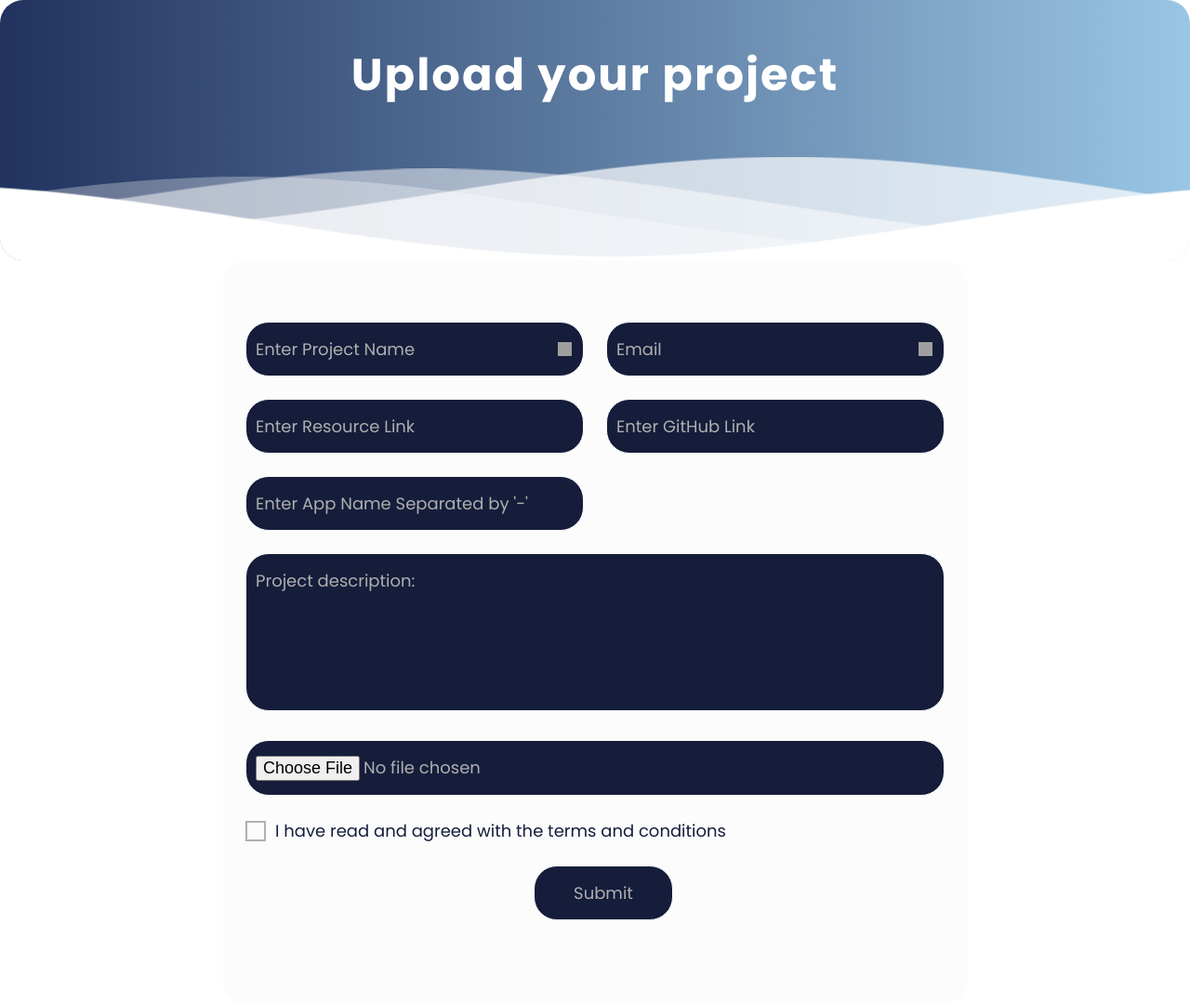
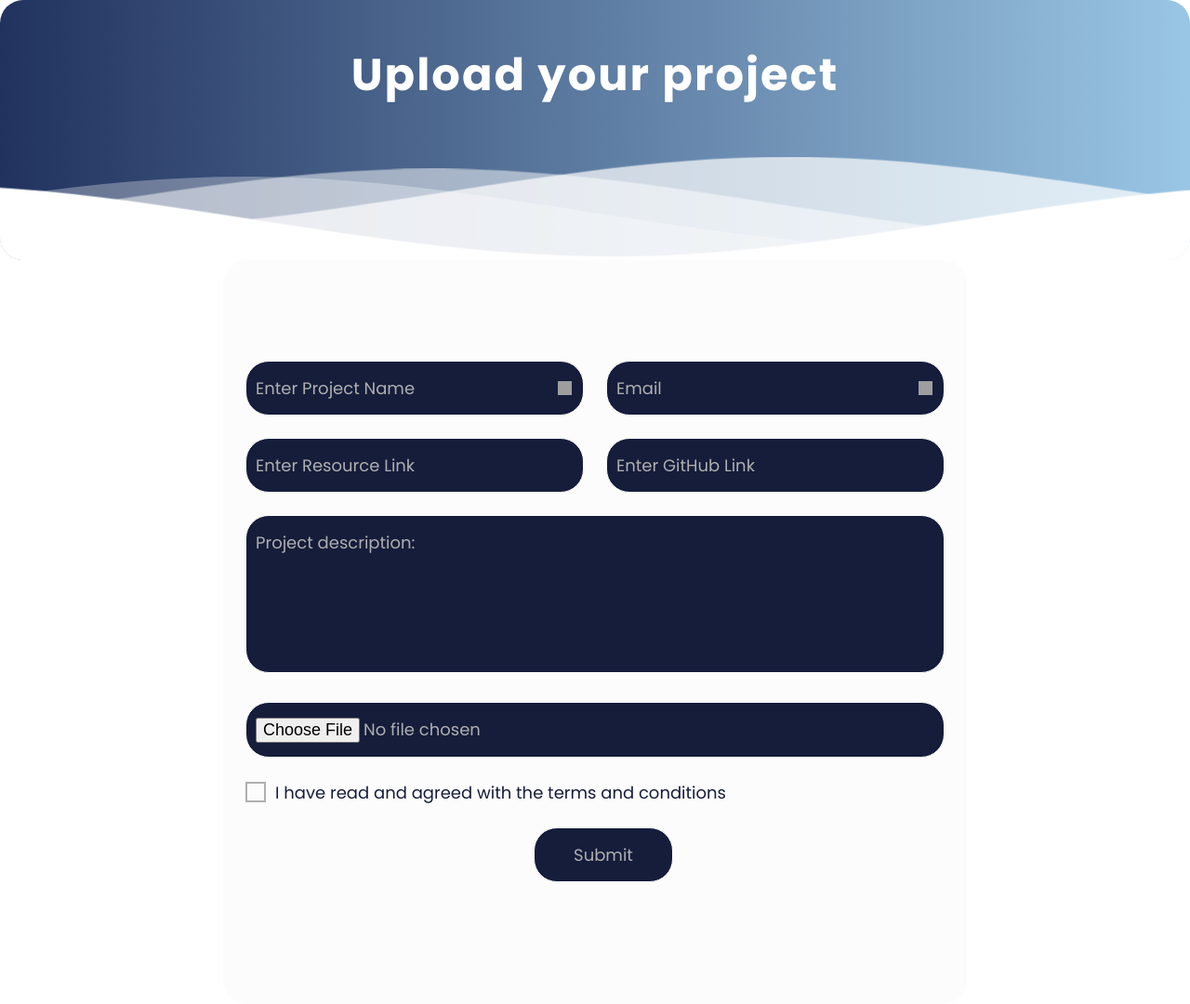
Before and after one commit to VedhaSankar/integrated-project-platform, a Flask app: page /project in a window 1280 px wide. Shown: the whole page at 93% size. Run offline with Flask 2, Linux system fonts and the light colour scheme; grey boxes are pictures that could not be loaded.

Commit message:
removed app name provision

```diff
--- a/templates/form.html
+++ b/templates/form.html
@@ -530,7 +530,6 @@
 
                         <!-- <label for="github_link"></label> -->
                         <input type="url" placeholder="Enter GitHub Link" name="github_link" label for="github_link">
-                        <input type="text" placeholder="Enter App Name Separated by '-'" name="app_name" label for="app_name">
 
                     </div>
                 </li>
```
